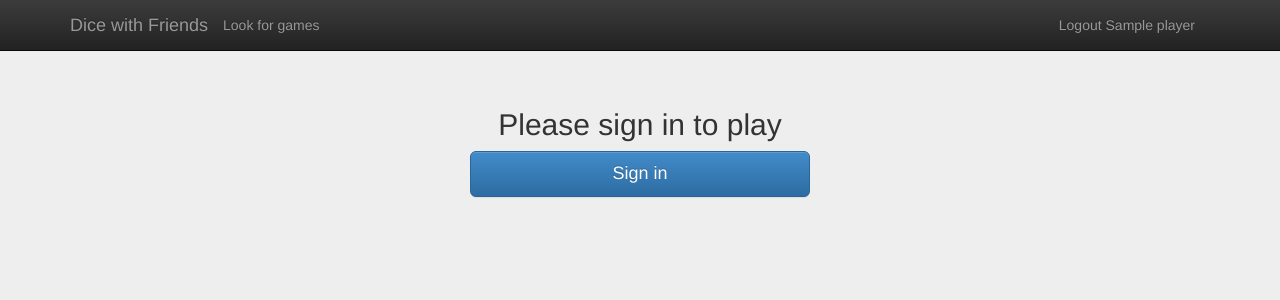
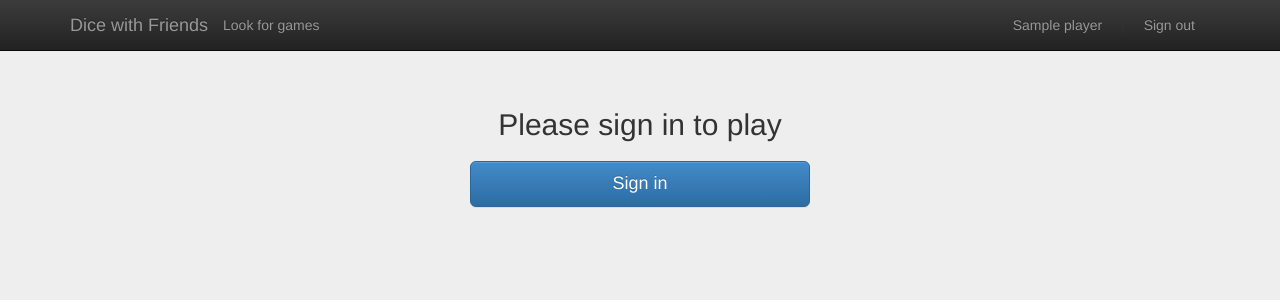
Before and after one commit to RoseMobileEndpoints/DiceWithFriendsWebApp, a Python web app: template dice-with-friends/templates/not_logged_in.html in a window 1280 px wide. Shown: the top 300 px of the page. Run offline with Jinja, Linux system fonts and the light colour scheme; the template is opened without the code that fills it: most values are stand-ins (such as "Sample title", 1, 10 or a date in 2020).

Commit message:
Refactoring module names
Allow users to change their display name

```diff
--- a/dice-with-friends/templates/header.html
+++ b/dice-with-friends/templates/header.html
@@ -26,7 +26,9 @@
           <li><a href="/games">Look for games</a></li>
         </ul>
         <ul class="nav navbar-nav navbar-right">
-          <li><a href="{{ logout_url }}">Logout{% if player %} {{ player.get_display_name() }}{% endif %}</a></li>
+          <li>
+            {% if player %}<a style="display: inline-block;" href="/set_display_name">{{ player.get_display_name() }}</a>{% endif %}
+            {% if logout_url %} | <a style="display: inline-block;" href="{{ logout_url }}">Sign out</a>{% endif %}</li>
         </ul>
       </nav>
     </div>
--- a/dice-with-friends/templates/main.html
+++ b/dice-with-friends/templates/main.html
@@ -1,6 +1,6 @@
 {% include "templates/header.html" %}
 
-<br><br>
+<br><br><br><br><br><br>
 Eventually main with be a quick view of the actions you'll most likily want to take.  For now it's nothing but a testing area.
 
 {% include "templates/footer.html" %}
--- a/dice-with-friends/templates/not_logged_in.html
+++ b/dice-with-friends/templates/not_logged_in.html
@@ -7,13 +7,21 @@ body {
   background-color: #eee;
   text-align: center;
 }
+
 .sign-in-block {
   width: 400px;
+  text-align: center;
 }
+
+#sign-in-btn {
+  margin: 20px 0;
+  padding: 10px;
+}
+
 </style>
 <div class="sign-in-block jumbotron container">
   <h2>Please sign in to play</h2>
-  <a href="{{ login_url }}" class="btn btn-lg btn-primary btn-block" type="submit">Sign in</a>
+  <a id="sign-in-btn" href="{{ login_url }}" class="btn btn-lg btn-primary btn-block">Sign in</a>
 </div>
 
 {% include "templates/footer.html" %}
```
Also changed, not shown: dice-with-friends/handlers/PlayHandler.py (deleted, +0 -15 lines), dice-with-friends/handlers/game_handlers.py (renamed from dice-with-friends/handlers/GamesHandler.py, +10 -0 lines), dice-with-friends/handlers/main_handlers.py (renamed from dice-with-friends/handlers/MainHandler.py, +20 -8 lines), dice-with-friends/main.py (+6 -6 lines).
